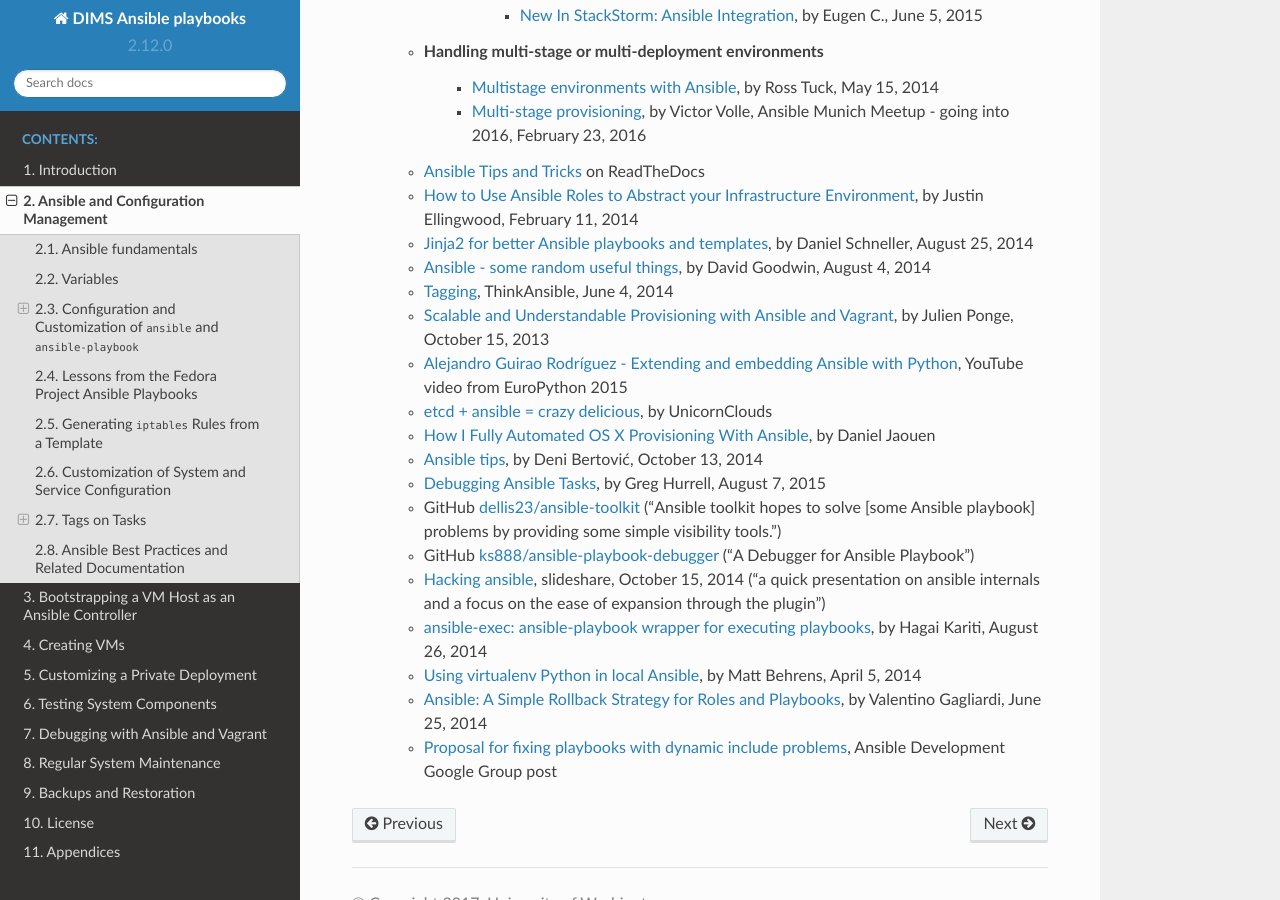
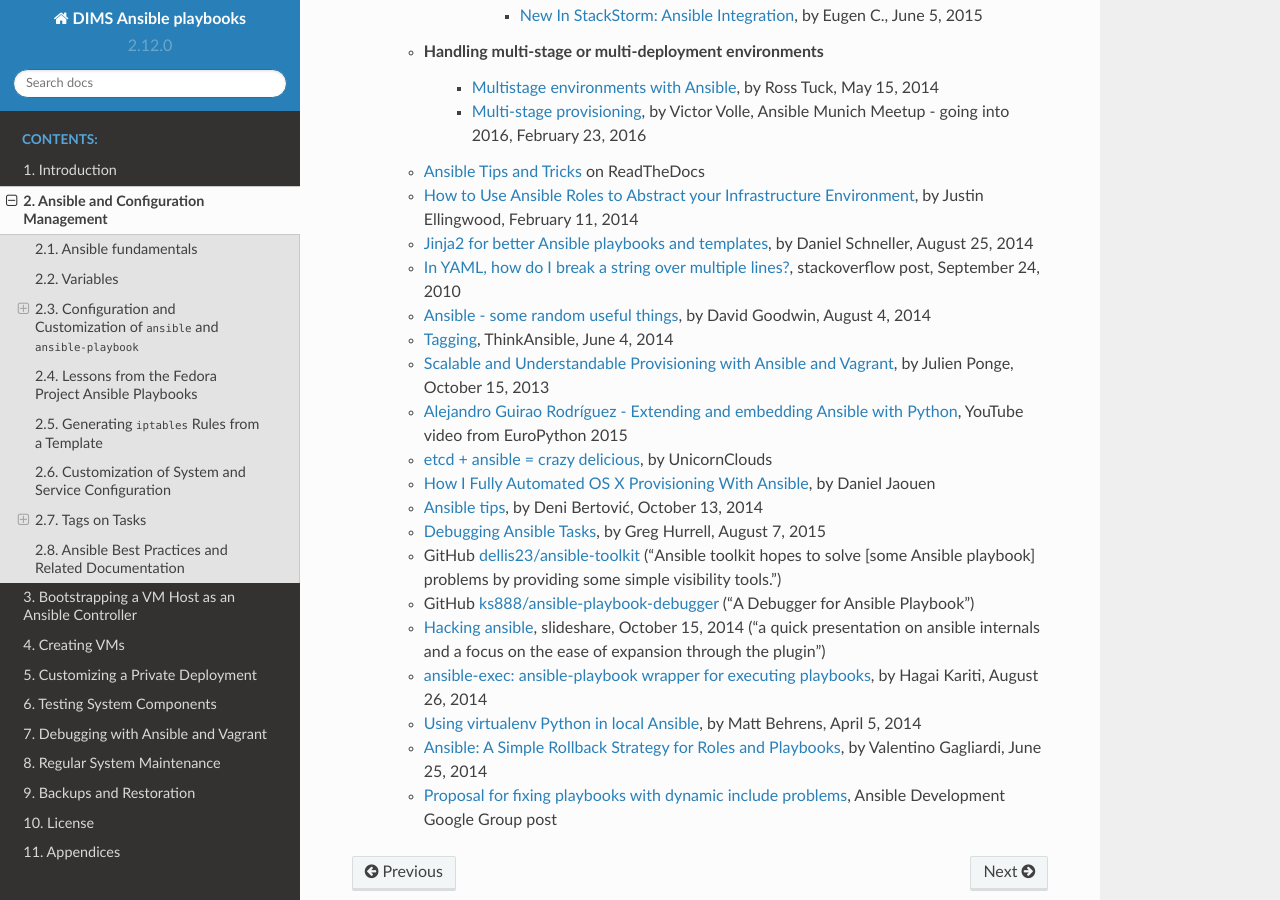
Before and after one commit to uw-dims/ansible-dims-playbooks, a Sphinx documentation site: the page built from docs/source/ansible.rst, in a window 1280 px wide and 900 px high, scrolled down 26125 px. Built offline with Sphinx 7.4.7 and the Read the Docs theme 2.0.0, drawn with Linux system fonts in a browser that asks for light colours.

Commit message:
Add another Ansible reference

```diff
--- a/docs/source/ansible.rst
+++ b/docs/source/ansible.rst
@@ -1474,6 +1474,7 @@
     + `Ansible Tips and Tricks`_ on ReadTheDocs
     + `How to Use Ansible Roles to Abstract your Infrastructure Environment`_, by Justin Ellingwood, February 11, 2014
     + `Jinja2 for better Ansible playbooks and templates`_, by Daniel Schneller, August 25, 2014
+    + `In YAML, how do I break a string over multiple lines?`_, stackoverflow post, September 24, 2010
     + `Ansible - some random useful things`_, by David Goodwin, August 4, 2014
     + `Tagging`_, ThinkAnsible, June 4, 2014
     + `Scalable and Understandable Provisioning with Ansible and Vagrant`_, by Julien Ponge, October 15, 2013
@@ -1529,6 +1530,7 @@
 .. _Automated Security Hardening with OpenStack-Ansible: https://www.openstack.org/videos/video/automated-security-hardening-with-openstack-ansible
 .. _openstack/openstack-ansible-security: https://github.com/openstack/openstack-ansible-security
 .. _Jinja2 for better Ansible playbooks and templates: https://blog.codecentric.de/en/2014/08/jinja2-better-ansible-playbooks-templates/
+.. _In YAML, how do I break a string over multiple lines?: https://stackoverflow.com/questions/3790454/in-yaml-how-do-i-break-a-string-over-multiple-lines
 .. _Ansible\: "default" and "bool" filters: https://dddpaul.github.io/blog/2015/11/30/ansible-default-and-bool-filters/
 .. _Ansible loop through group vars in template: http://stackoverflow.com/questions/26989492/ansible-loop-through-group-vars-in-template
 .. _Ansible loop over variables: http://stackoverflow.com/questions/26606121/ansible-loop-over-variables
```
